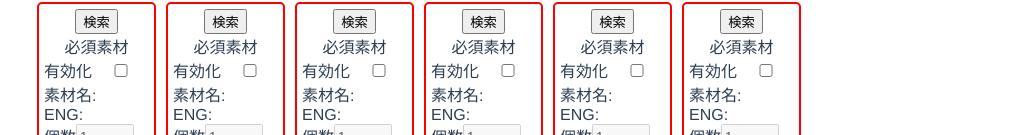
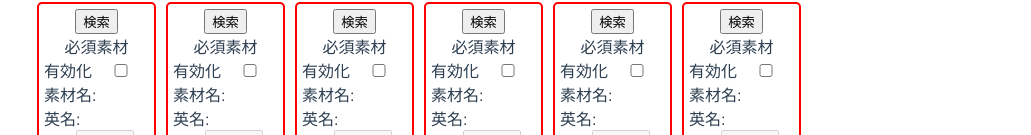
Before and after one commit to OKAUEND/ffxiv_tools_console, a Vue app: page /Console in a window 1280 px wide. Shown: the part 817-952 px from the top of the page, without its empty margins (98-1129 px from the left). Built offline with nearby package versions, Linux system fonts and the light colour scheme; no server answers.

Commit message:
Change - ENGだと何を表してるかわからないので、表記を変更

```diff
--- a/src/components/Console/Ingredient.vue
+++ b/src/components/Console/Ingredient.vue
@@ -4,7 +4,7 @@
     必須素材
     <div>有効化<input type="checkbox" v-model="isEnable" /></div>
     <div class="Ingredient__Child">素材名:{{ this.name }}</div>
-    <div class="Ingredient__Child">ENG:{{ this.engname }}</div>
+    <div class="Ingredient__Child">英名:{{ this.engname }}</div>
     <div>
       <img
         class="minisize"
```
